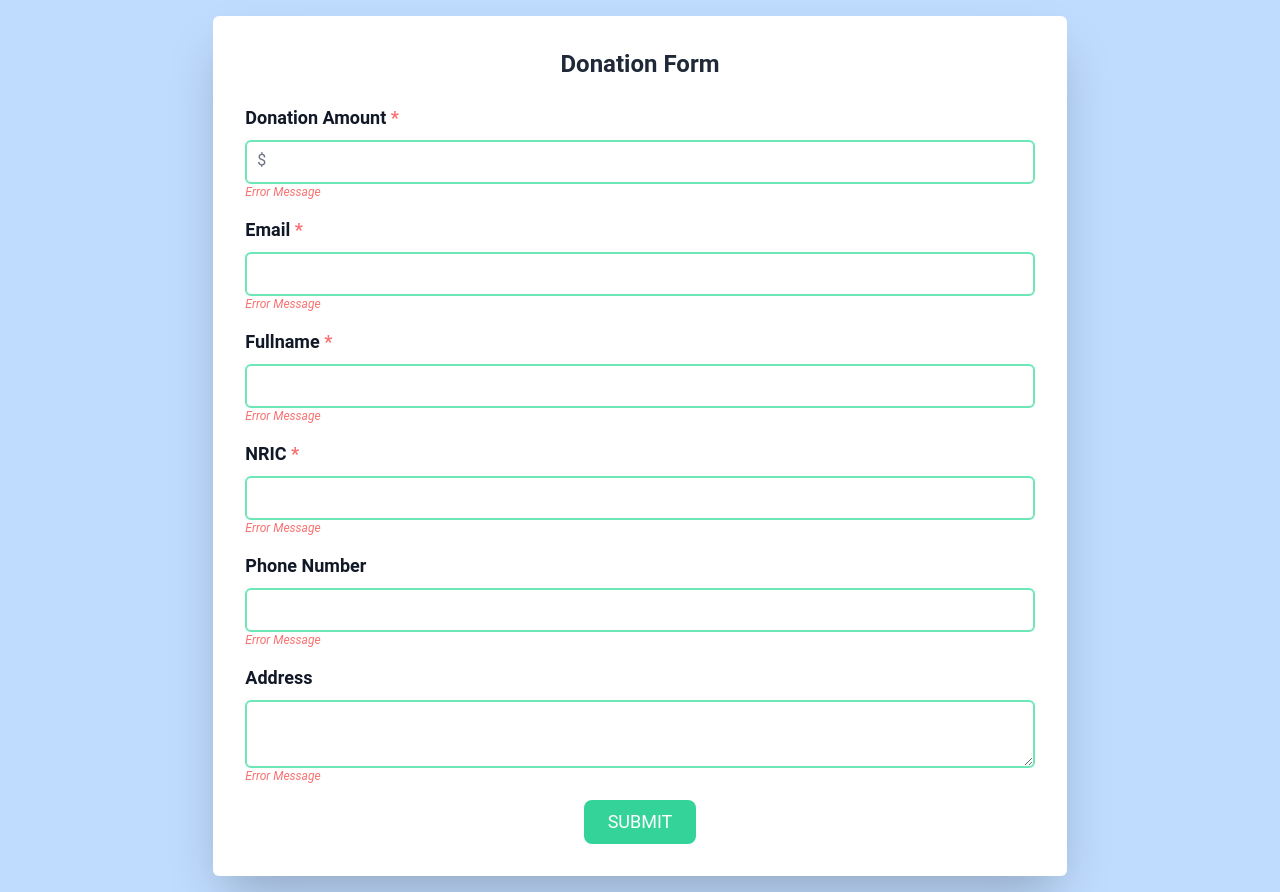
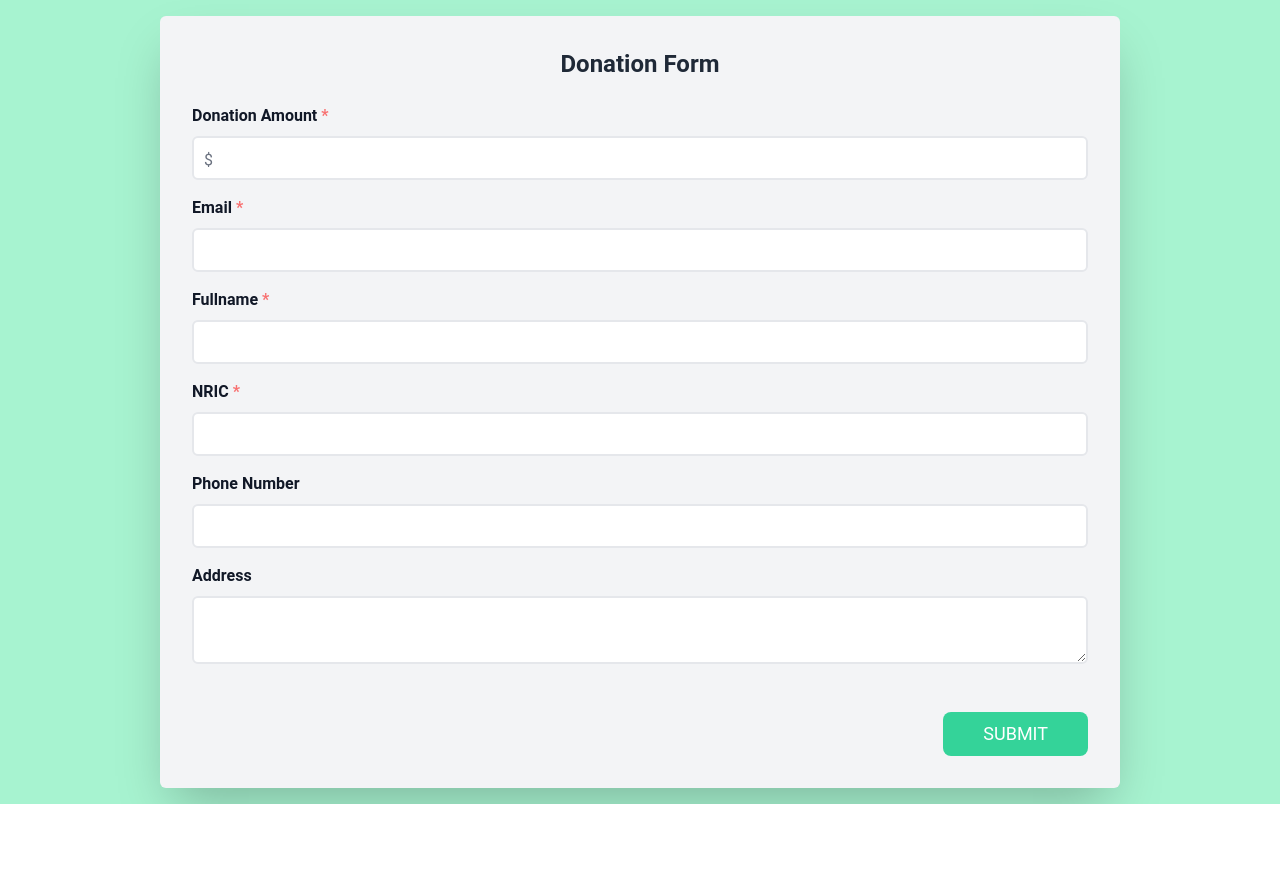
Before and after one commit to IqbalBaihaqi1906/donationApp, a React (Create React App) app in the folder client/: page / in a window 1280 px wide. After the commit the page ends 804 px from the top, so only its background shows below. Built offline with nearby package versions, Linux system fonts and the light colour scheme.

Commit message:
validation and private route

```diff
--- a/client/package.json
+++ b/client/package.json
@@ -4,14 +4,17 @@
   "private": true,
   "dependencies": {
     "@craco/craco": "^6.4.0",
+    "@hookform/resolvers": "^2.8.2",
     "@testing-library/jest-dom": "^5.14.1",
     "@testing-library/react": "^11.2.7",
     "@testing-library/user-event": "^12.8.3",
     "react": "^17.0.2",
     "react-dom": "^17.0.2",
+    "react-hook-form": "^7.18.0",
     "react-router-dom": "^5.3.0",
     "react-scripts": "4.0.3",
-    "web-vitals": "^1.1.2"
+    "web-vitals": "^1.1.2",
+    "yup": "^0.32.11"
   },
   "scripts": {
     "start": "craco start",
--- a/client/src/App.js
+++ b/client/src/App.js
@@ -2,13 +2,16 @@ import './App.css';
 import {BrowserRouter as Router,Switch,Route} from 'react-router-dom'
 import FormPage from './pages/FormPage';
 import SuccessPage from './pages/SuccessPage';
+import { useState } from 'react';
+import SuccessOnly from './routes/SuccessOnly';
 
 function App() {
+
   return (
     <Router>
       <Switch>
         <Route path='/' exact component={FormPage}/>
-        <Route path='/success' exact component={SuccessPage}/>
+        <SuccessOnly path='/success' exact component={SuccessPage} />
       </Switch>
     </Router>
   );
--- a/client/src/pages/FormPage.jsx
+++ b/client/src/pages/FormPage.jsx
@@ -1,49 +1,84 @@
-import React from 'react'
+import React, { useEffect, useState } from 'react'
+import {useForm} from 'react-hook-form'
+import { yupResolver } from '@hookform/resolvers/yup';
+import * as yup from "yup";
 
 function FormPage() {
+    const [formData,setFormData] = useState({})
+    const [isSubmit,setIsSubmit] = useState(false)
+
+    // Submit Handler
+    const onSubmit = async data => {
+        try {
+            setFormData(data)
+            console.log(formData)
+            localStorage.setItem("donated", "done");
+        } catch (error) {
+            console.log(error)
+        }
+    };
+
+    // Validation Schema
+    const donationSchema = yup.object({
+        donation : yup.number().required().min(10,"Minimal amount of donation is $10"),
+        email : yup.string().email("Email Format Is Not Valid").required(),
+        fullname : yup.string().matches(/^[a-zA-Z\s]+$/,"can only contain alphabet characters").required(),
+        nric : yup.string().required().matches(/^[GTSF]\d{7}[A-Z]$/,"NRIC format is not valid"),
+        address : yup.string(),
+        phone_number : yup.string().min(10).matches(/^[+]*[(]{0,1}[0-9]{1,4}[)]{0,1}[-\s\./0-9]*$/g,"Your phone number is not valid")
+
+    })
+
+    const { register, watch, handleSubmit, formState:{ errors } } = useForm({resolver: yupResolver(donationSchema)});
+
+    let input = watch()
+
     return (
-        <div className="flex justify-center items-center w-full bg-blue-200">
-            <div className="w-5/6 md:w-2/3 bg-white rounded-md shadow-2xl p-8 m-4">
+        <div className="flex justify-center items-center w-full bg-green-200">
+            <div className="w-11/12 md:w-3/4 bg-gray-100 rounded-md shadow-2xl p-8 m-4">
                 <h1 className="block w-full text-center text-gray-800 text-2xl font-bold mb-6">Donation Form</h1>
-                <form>
+                <form onSubmit={handleSubmit(onSubmit)}>
                     <div className="flex flex-col mb-4">
                         <div className="absolute mt-11 ml-3 text-gray-500">$</div>
-                        <label className="mb-2 font-bold text-lg text-gray-900" >Donation Amount <span className="text-red-400">*</span></label>
-                        <input className="border-2 rounded-md border-green-300 py-2 px-3 pl-6 text-grey-800" type="text" />
-                        <p className="text-red-400 text-xs italic">Error Message</p>
+                        <label className="mb-2 font-bold text-md text-gray-900" >Donation Amount <span className="text-red-400">*</span></label>
+                        <input {...register("donation")} className="border-2 rounded-md border-gray-200 py-2 px-3 pl-6 text-grey-800" min="1" type="number" />
+                        <p className="text-red-400 text-xs italic">{input.donation || isSubmit ? errors.donation?.message : null}</p>
                     </div>
 
                     <div className="flex flex-col mb-4">
-                        <label className="mb-2 font-bold text-lg text-gray-900" >Email <span className="text-red-400">*</span></label>
-                        <input className="border-2 rounded-md border-green-300 py-2 px-3 text-grey-800" type="email"/>
-                        <p className="text-red-400 text-xs italic">Error Message</p>
+                        <label className="mb-2 font-bold text-md text-gray-900" >Email <span className="text-red-400">*</span></label>
+                        <input {...register("email")} className="border-2 rounded-md border-gray-200 py-2 px-3 text-grey-800" type="email"/>
+                        <p className="text-red-400 text-xs italic">{input.email || isSubmit ? errors.email?.message : null}</p>
                     </div>
 
                     <div className="flex flex-col mb-4">
-                        <label className="mb-2 font-bold text-lg text-gray-900" >Fullname <span className="text-red-400">*</span></label>
-                        <input className="border-2 rounded-md border-green-300 py-2 px-3 text-grey-800" type="text" />
-                        <p className="text-red-400 text-xs italic">Error Message</p>
+                        <label className="mb-2 font-bold text-md text-gray-900" >Fullname <span className="text-red-400">*</span></label>
+                        <input {...register("fullname")} className="border-2 rounded-md border-gray-200 py-2 px-3 text-grey-800" type="text" />
+                        <p className="text-red-400 text-xs italic">{input.fullname || isSubmit ? errors.fullname?.message : null}</p>
                     </div>
 
                     <div className="flex flex-col mb-4">
-                        <label className="mb-2 font-bold text-lg text-gray-900" >NRIC <span className="text-red-400">*</span></label>
-                        <input className="border-2 rounded-md border-green-300 py-2 px-3 text-grey-800" type="text" />
-                        <p className="text-red-400 text-xs italic">Error Message</p>
+                        <label className="mb-2 font-bold text-md text-gray-900" >NRIC <span className="text-red-400">*</span></label>
+                        <input {...register("nric")} className="border-2 rounded-md border-gray-200 py-2 px-3 text-grey-800" type="text" />
+                        <p className="text-red-400 text-xs italic">{input.nric || isSubmit ? errors.nric?.message : null}</p>
                     </div>
 
                     <div className="flex flex-col mb-4">
-                        <label className="mb-2 font-bold text-lg text-gray-900" >Phone Number</label>
-                        <input className="border-2 rounded-md border-green-300 py-2 px-3 text-grey-800" type="text" />
-                        <p className="text-red-400 text-xs italic">Error Message</p>
+                        <label className="mb-2 font-bold text-md text-gray-900" >Phone Number</label>
+                        <input {...register("phone_number")} className="border-2 rounded-md border-gray-200 py-2 px-3 text-grey-800" type="text" />
+                        <p className="text-red-400 text-xs italic">{input.phone_number || isSubmit ? errors.phone_number?.message : null}</p>
                     </div>
 
                     <div className="flex flex-col mb-4">
-                        <label className="mb-2 font-bold text-lg text-gray-900" >Address</label>
-                        <textarea className="border-2 rounded-md border-green-300 py-2 px-3 text-grey-800" ></textarea>
-                        <p className="text-red-400 text-xs italic">Error Message</p>
+                        <label className="mb-2 font-bold text-md text-gray-900" >Address</label>
+                        <textarea {...register("address")} className="border-2 rounded-md border-gray-200 py-2 px-3 text-grey-800" ></textarea>
+                        <p className="text-red-400 text-xs italic">{input.address || isSubmit ? errors.address?.message : null}</p>
                     </div>
 
-                    <button className="block bg-green-400 hover:bg-green-600 text-white uppercase text-lg mx-auto px-6 py-2 rounded-lg" type="submit">Submit</button>
+                    <div className="flex justify-end w-full mt-12">
+                        <button className="bg-green-400 hover:bg-green-600 text-white uppercase text-lg px-10 py-2 rounded-lg" type="submit">Submit</button>
+                    </div>
+
                 </form>
             </div>
         </div>
--- /dev/null
+++ b/client/src/routes/SuccessOnly.jsx
@@ -0,0 +1,12 @@
+import React from 'react'
+import {Route, Redirect} from 'react-router-dom'
+
+const SuccessOnly = props => {
+    const isdonated = localStorage.getItem('donated');
+
+    return (
+        isdonated ? <Route exact path={props.path} component={props.component} /> : <Redirect to="/"/>
+    )
+}
+
+export default SuccessOnly
```
Also changed, not shown: 1 other file (tests, documents, lock files or other folders).
